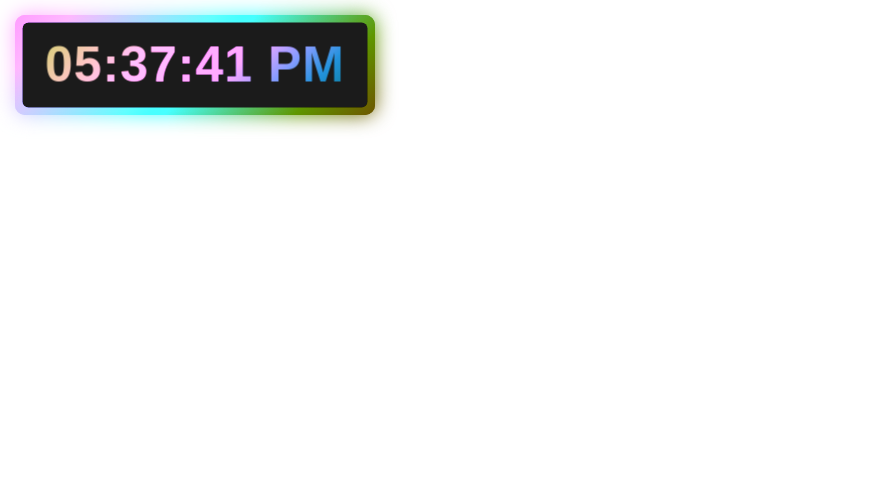
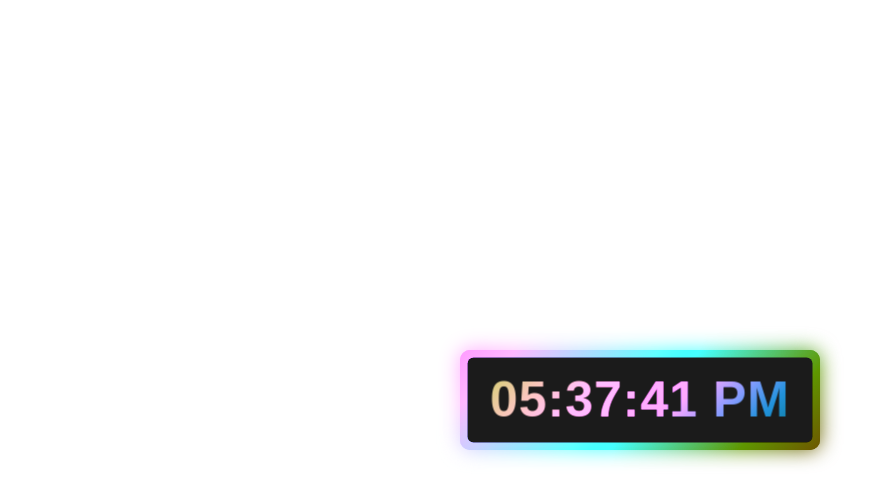
Before and after one commit to ParaPaca/notion_widgets, a plain HTML site: page rainbow_digital_clocks/index.html in a window 1280 px wide. Shown: the whole page, without its empty margins (0-895 px from the left). Drawn offline with Linux system fonts and the light colour scheme.

Commit message:
Update style.css

```diff
--- a/rainbow_digital_clocks/style.css
+++ b/rainbow_digital_clocks/style.css
@@ -6,7 +6,7 @@
 html,body{
   display: grid;
   height: 100%;
-  place-items: left;
+  place-items: center;
 }
 .wrapper{
   height: 100px;
```
